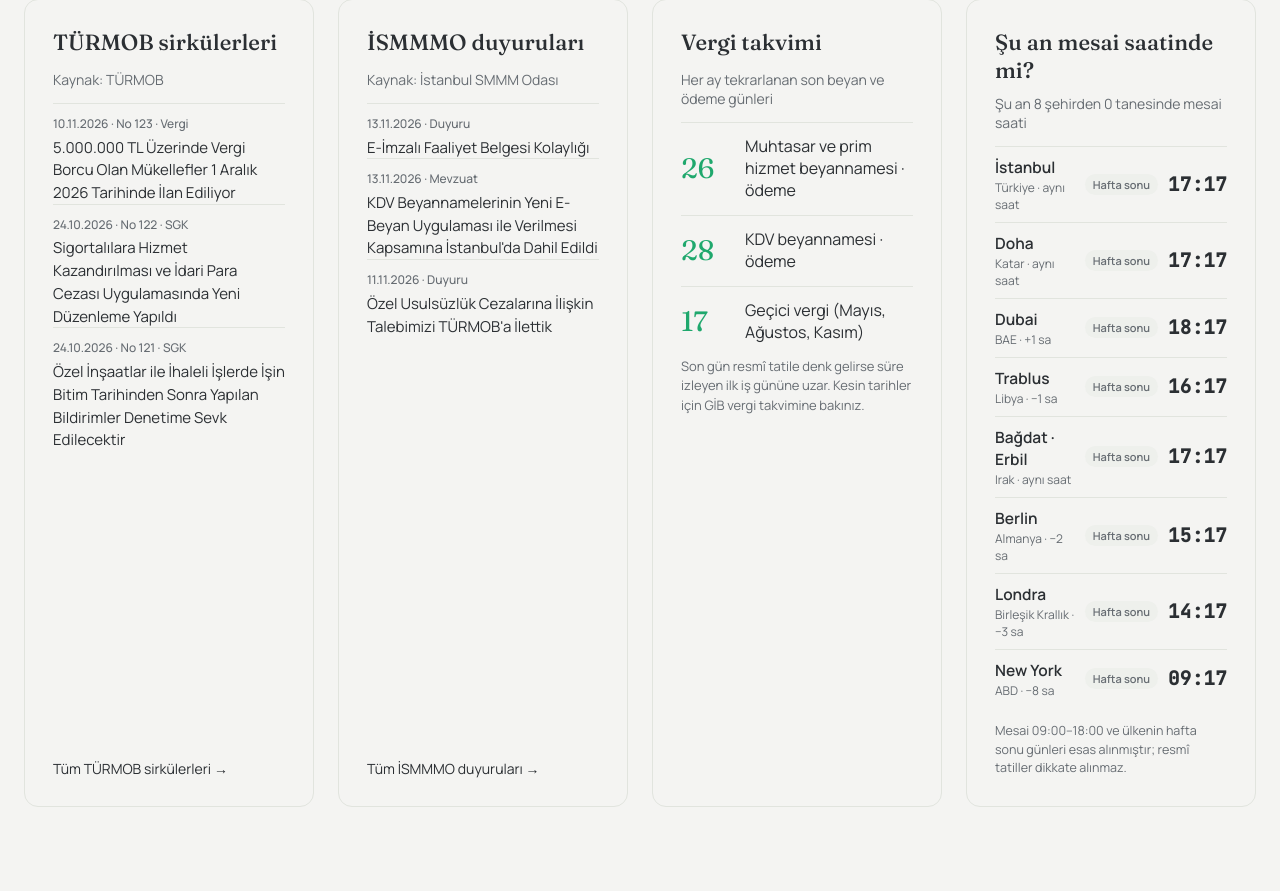
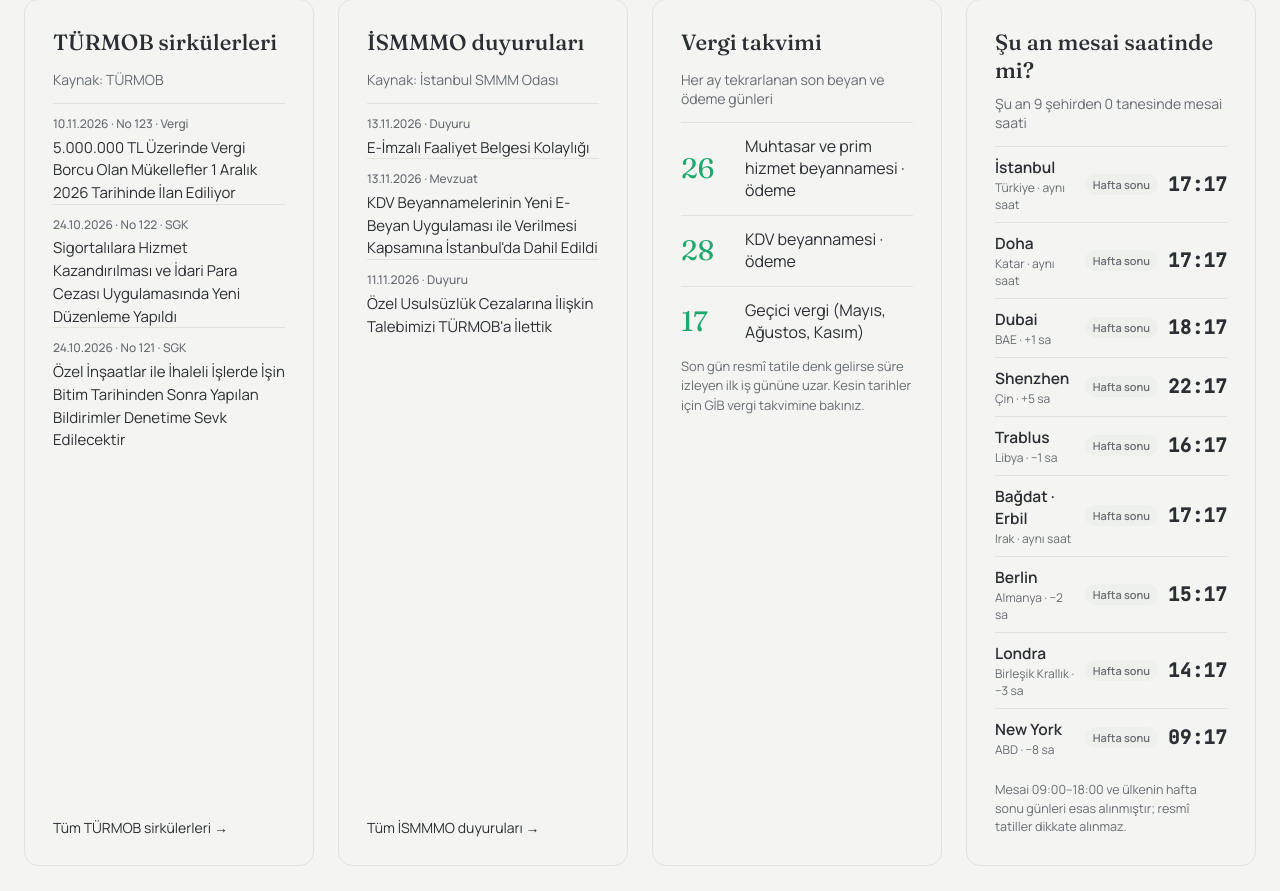
Before and after one commit to musavir34-sns/sns-site, a plain HTML site: page index.html in a window 1280 px wide. Shown: the part 935-1826 px from the top of the page. Drawn offline with Linux system fonts and the light colour scheme.

Commit message:
Mesai paneline Shenzhen eklendi
Co-Authored-By: Claude Opus 5.5 <noreply@anthropic.com>
Claude-Session: https://claude.ai/code/session_01LNGqQqPQUYqrEKhkocEoWF

```diff
--- a/index.html
+++ b/index.html
@@ -193,7 +193,7 @@ html,body{overflow-x:clip}
 <section style="border: 1px solid #E1E4DE; border-radius: 14px; padding: 28px; display: flex; flex-direction: column; gap: 10px">
 <h3 style="margin: 0; font-family: Fraunces, serif; font-weight: 500; font-size: 22px">Şu an mesai saatinde mi?</h3>
 <p class="ms-ozet" style="margin: 0 0 4px; font-size: 14px; color: #666C72">Seçili şehirlerde yerel saat</p>
-<div class="ms" data-mesai='[["İstanbul","Türkiye","Europe/Istanbul",[6,0]],["Doha","Katar","Asia/Qatar",[5,6]],["Dubai","BAE","Asia/Dubai",[6,0]],["Trablus","Libya","Africa/Tripoli",[5,6]],["Bağdat · Erbil","Irak","Asia/Baghdad",[5,6]],["Berlin","Almanya","Europe/Berlin",[6,0]],["Londra","Birleşik Krallık","Europe/London",[6,0]],["New York","ABD","America/New_York",[6,0]]]'></div>
+<div class="ms" data-mesai='[["İstanbul","Türkiye","Europe/Istanbul",[6,0]],["Doha","Katar","Asia/Qatar",[5,6]],["Dubai","BAE","Asia/Dubai",[6,0]],["Shenzhen","Çin","Asia/Shanghai",[6,0]],["Trablus","Libya","Africa/Tripoli",[5,6]],["Bağdat · Erbil","Irak","Asia/Baghdad",[5,6]],["Berlin","Almanya","Europe/Berlin",[6,0]],["Londra","Birleşik Krallık","Europe/London",[6,0]],["New York","ABD","America/New_York",[6,0]]]'></div>
 <p style="margin: 4px 0 0; font-size: 12.5px; line-height: 1.5; color: #666C72">Mesai 09:00–18:00 ve ülkenin hafta sonu günleri esas alınmıştır; resmî tatiller dikkate alınmaz.</p>
 </section>
 </div>
```
Also changed, not shown: kaynak/tek-sayfa.html (+1 -1 lines).
